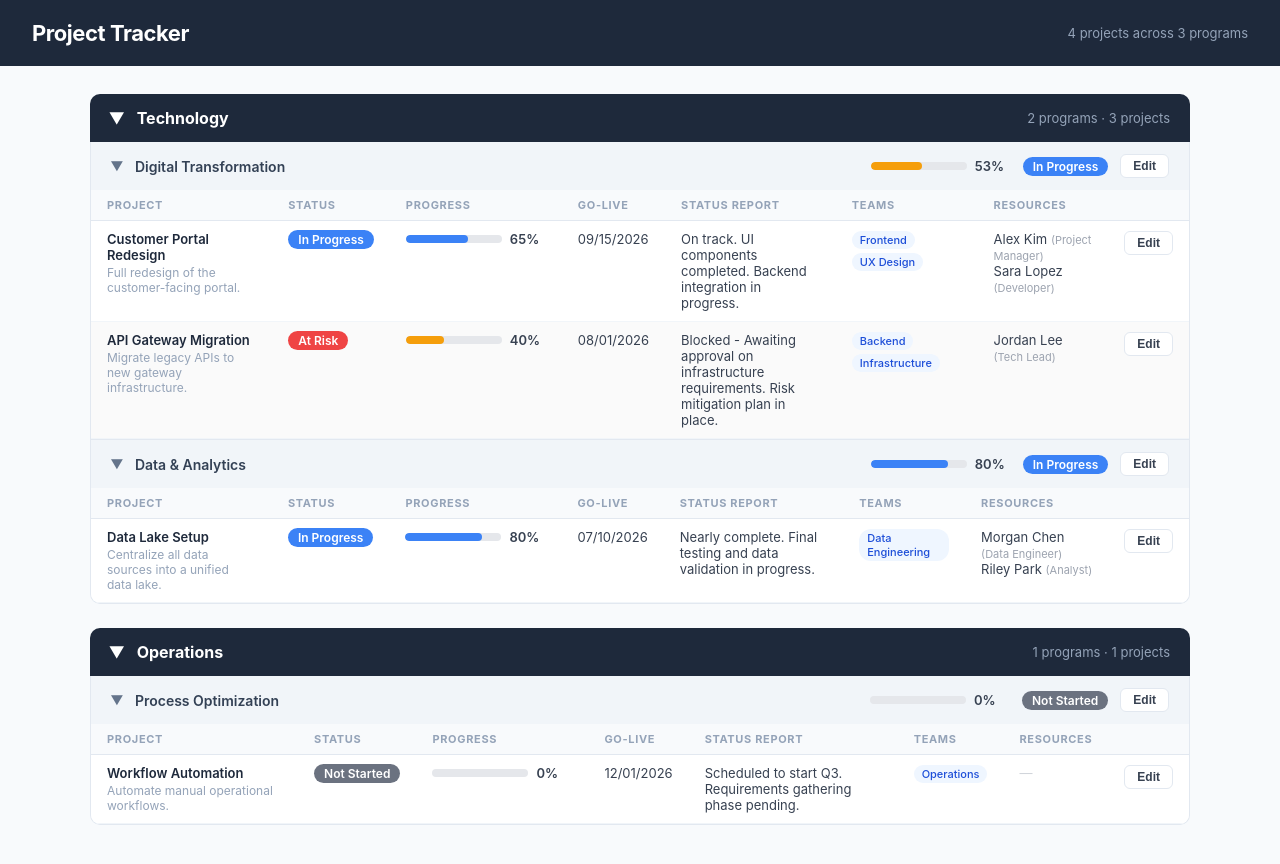
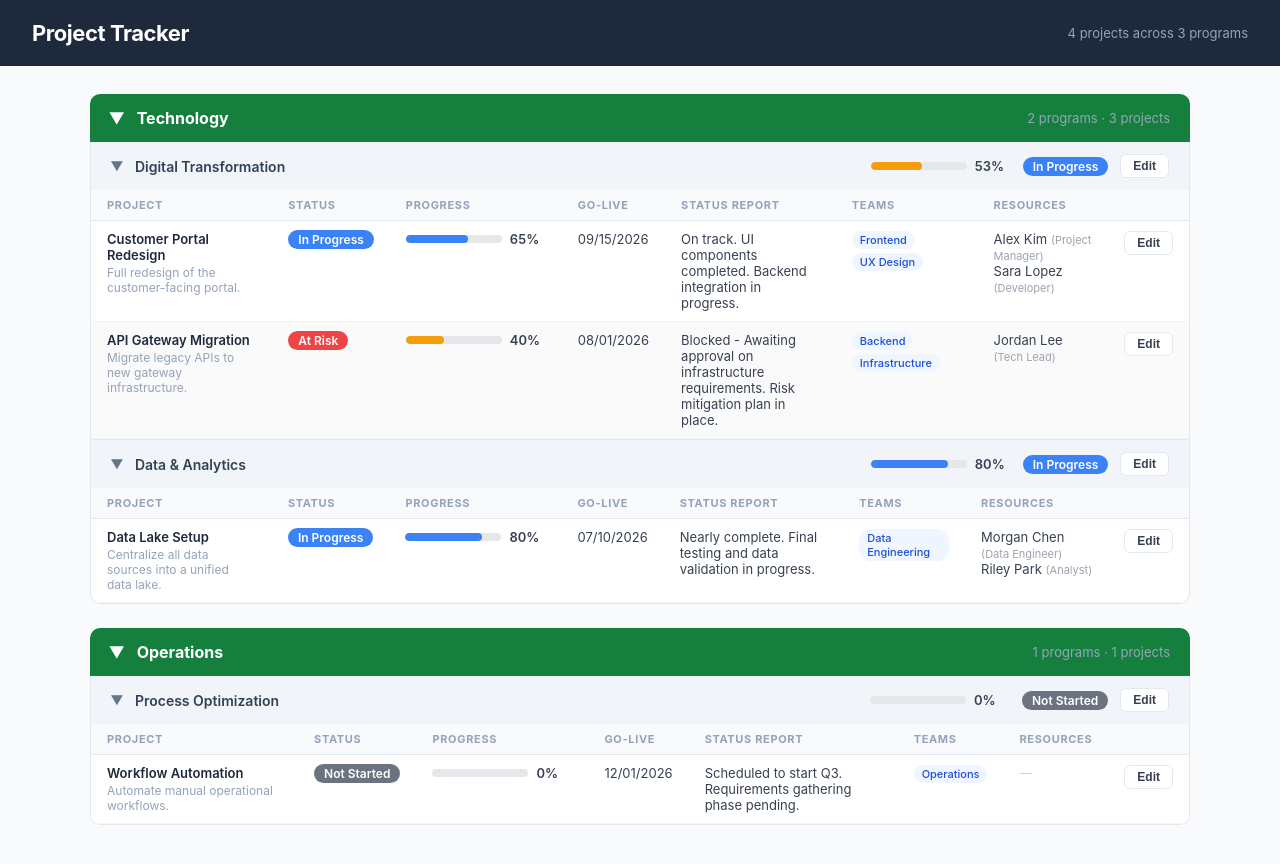
Before and after one commit to joval604/claude, a React (Create React App) app in the folder project-tracker/: page / in a window 1280 px wide. Shown: the top 864 px of the page. Built offline with nearby package versions, Linux system fonts and the light colour scheme.

Commit message:
Change division banner color to green

```diff
--- a/project-tracker/src/App.tsx
+++ b/project-tracker/src/App.tsx
@@ -61,7 +61,7 @@ export default function App() {
               {/* Division Header */}
               <div
                 onClick={() => toggleDiv(division.id)}
-                style={{ display: 'flex', alignItems: 'center', gap: 12, padding: '14px 20px', background: '#1e293b', color: '#fff', borderRadius: divExpanded ? '10px 10px 0 0' : 10, cursor: 'pointer', userSelect: 'none' }}>
+                style={{ display: 'flex', alignItems: 'center', gap: 12, padding: '14px 20px', background: '#15803d', color: '#fff', borderRadius: divExpanded ? '10px 10px 0 0' : 10, cursor: 'pointer', userSelect: 'none' }}>
                 <span style={{ fontSize: 16, transition: 'transform 0.2s', transform: divExpanded ? 'rotate(90deg)' : 'rotate(0)' }}>▶</span>
                 <span style={{ fontSize: 16, fontWeight: 700 }}>{division.name}</span>
                 <span style={{ marginLeft: 'auto', fontSize: 13, color: '#94a3b8' }}>{division.programs.length} programs · {totalProjects} projects</span>
```
